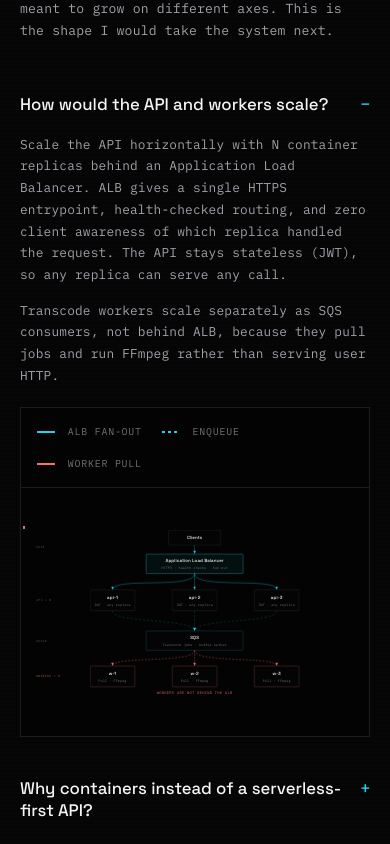
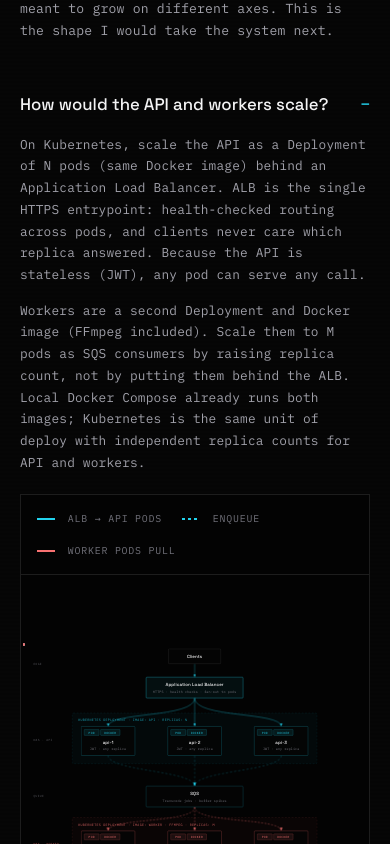
Before and after one commit to edbert-fl/edbert-fl.github.io, a React (Vite) app: page /work/youtube-clone in a window 390 px wide. Shown: the part 7920-8764 px from the top of the page. Built offline with nearby package versions, Linux system fonts and the light colour scheme.

Commit message:
feat: clarify Future scalability FAQ

```diff
--- a/src/pages/YouTubeScaleFaq.tsx
+++ b/src/pages/YouTubeScaleFaq.tsx
@@ -17,8 +17,8 @@ const SCALE_FAQ: ScaleFaqItem[] = [
     id: 'api-workers',
     question: 'How would the API and workers scale?',
     paragraphs: [
-      'Scale the API horizontally with N container replicas behind an Application Load Balancer. ALB gives a single HTTPS entrypoint, health-checked routing, and zero client awareness of which replica handled the request. The API stays stateless (JWT), so any replica can serve any call.',
-      'Transcode workers scale separately as SQS consumers, not behind ALB, because they pull jobs and run FFmpeg rather than serving user HTTP.',
+      'On Kubernetes, scale the API as a Deployment of N pods (same Docker image) behind an Application Load Balancer. ALB is the single HTTPS entrypoint: health-checked routing across pods, and clients never care which replica answered. Because the API is stateless (JWT), any pod can serve any call.',
+      'Workers are a second Deployment and Docker image (FFmpeg included). Scale them to M pods as SQS consumers by raising replica count, not by putting them behind the ALB. Local Docker Compose already runs both images; Kubernetes is the same unit of deploy with independent replica counts for API and workers.',
     ],
     visual: 'topology',
   },
--- a/src/pages/YouTubeScaleTopology.css
+++ b/src/pages/YouTubeScaleTopology.css
@@ -49,7 +49,7 @@
   display: block;
   width: 100%;
   height: auto;
-  min-height: 280px;
+  min-height: 420px;
 }
 
 .ytc-scale-topo__lane {
@@ -81,6 +81,57 @@
 
 .ytc-scale-topo__box--worker {
   stroke: rgba(248, 113, 113, 0.45);
+}
+
+.ytc-scale-topo__box--container {
+  stroke: rgba(34, 211, 238, 0.4);
+}
+
+.ytc-scale-topo__cluster {
+  fill: rgba(34, 211, 238, 0.03);
+  stroke: rgba(34, 211, 238, 0.18);
+  stroke-width: 1;
+  stroke-dasharray: 5 4;
+}
+
+.ytc-scale-topo__cluster--worker {
+  fill: rgba(248, 113, 113, 0.03);
+  stroke: rgba(248, 113, 113, 0.22);
+}
+
+.ytc-scale-topo__cluster-label {
+  fill: rgba(34, 211, 238, 0.75);
+  font-family: var(--mono), ui-monospace, monospace;
+  font-size: 9px;
+  letter-spacing: 0.08em;
+  text-transform: uppercase;
+}
+
+.ytc-scale-topo__cluster-label--hot {
+  fill: rgba(248, 113, 113, 0.8);
+}
+
+.ytc-scale-topo__badge {
+  fill: rgba(34, 211, 238, 0.1);
+  stroke: rgba(34, 211, 238, 0.4);
+  stroke-width: 1;
+}
+
+.ytc-scale-topo__badge--hot {
+  fill: rgba(248, 113, 113, 0.1);
+  stroke: rgba(248, 113, 113, 0.4);
+}
+
+.ytc-scale-topo__badge-text {
+  fill: #22d3ee;
+  font-family: var(--mono), ui-monospace, monospace;
+  font-size: 8px;
+  letter-spacing: 0.08em;
+  text-transform: uppercase;
+}
+
+.ytc-scale-topo__badge-text--hot {
+  fill: #f87171;
 }
 
 .ytc-scale-topo__label {
@@ -160,7 +211,7 @@
 
 @media (max-width: 720px) {
   .ytc-scale-topo__svg {
-    min-height: 240px;
+    min-height: 360px;
   }
 
   .ytc-scale-topo__lane {
--- a/src/pages/YouTubeScaleTopology.tsx
+++ b/src/pages/YouTubeScaleTopology.tsx
@@ -3,26 +3,28 @@ import { useInView, useReducedMotion } from 'motion/react'
 import './YouTubeScaleTopology.css'
 
 const API_REPLICAS = [
-  { id: 'api-1', x: 180, y: 168 },
-  { id: 'api-2', x: 400, y: 168 },
-  { id: 'api-3', x: 620, y: 168 },
+  { id: 'api-1', x: 156 },
+  { id: 'api-2', x: 388 },
+  { id: 'api-3', x: 620 },
 ] as const
 
 const WORKERS = [
-  { id: 'w-1', x: 180, y: 372 },
-  { id: 'w-2', x: 400, y: 372 },
-  { id: 'w-3', x: 620, y: 372 },
+  { id: 'w-1', x: 156 },
+  { id: 'w-2', x: 388 },
+  { id: 'w-3', x: 620 },
 ] as const
 
-const BOX_W = 120
-const BOX_H = 56
+const BOX_W = 144
+const BOX_H = 78
 const ALB_CX = 460
-const ALB_Y = 72
-const SQS_Y = 278
+const ALB_Y = 88
+const API_Y = 220
+const SQS_Y = 380
+const WORKER_Y = 500
 
 /**
- * Runtime topology for future horizontal scale:
- * clients → ALB fan-out to API×N; workers×M independently pull from SQS.
+ * Runtime topology: clients → ALB → Kubernetes API pods × N;
+ * worker pods × M pull from SQS (not behind ALB).
  */
 export function YouTubeScaleTopology() {
   const reduceMotion = useReducedMotion()
@@ -41,24 +43,24 @@ export function YouTubeScaleTopology() {
       ]
         .filter(Boolean)
         .join(' ')}
-      aria-label="Horizontal scale topology. Clients hit one Application Load Balancer. The ALB fans requests out across multiple health-checked API replicas. Any API replica can enqueue a transcode job to SQS. Multiple workers pull jobs from SQS independently and are not behind the ALB."
+      aria-label="Horizontal scale on Kubernetes. Clients hit one Application Load Balancer. The ALB fans requests across N health-checked API pods from a Docker image. Any API pod can enqueue a transcode job to SQS. M worker pods, from a Docker image with FFmpeg, pull jobs from SQS and are not behind the ALB. Scale each Deployment by raising replica count."
     >
       <ul className="ytc-scale-topo__legend" aria-hidden="true">
         <li>
-          <i className="ytc-scale-topo__swatch ytc-scale-topo__swatch--http" /> ALB fan-out
+          <i className="ytc-scale-topo__swatch ytc-scale-topo__swatch--http" /> ALB → API pods
         </li>
         <li>
           <i className="ytc-scale-topo__swatch ytc-scale-topo__swatch--queue" /> Enqueue
         </li>
         <li>
-          <i className="ytc-scale-topo__swatch ytc-scale-topo__swatch--note" /> Worker pull
+          <i className="ytc-scale-topo__swatch ytc-scale-topo__swatch--note" /> Worker pods pull
         </li>
       </ul>
 
       <div className="ytc-scale-topo__canvas">
         <svg
           className="ytc-scale-topo__svg"
-          viewBox="0 0 920 460"
+          viewBox="0 0 920 620"
           role="presentation"
           focusable="false"
         >
@@ -87,39 +89,63 @@ export function YouTubeScaleTopology() {
             </marker>
           </defs>
 
-          {/* Lane labels */}
-          <text x="36" y="56" className="ytc-scale-topo__lane">
+          <text x="28" y="56" className="ytc-scale-topo__lane">
             Edge
           </text>
-          <text x="36" y="198" className="ytc-scale-topo__lane">
-            API × N
+          <text x="28" y="258" className="ytc-scale-topo__lane">
+            K8s · API
           </text>
-          <text x="36" y="308" className="ytc-scale-topo__lane">
+          <text x="28" y="410" className="ytc-scale-topo__lane">
             Queue
           </text>
-          <text x="36" y="402" className="ytc-scale-topo__lane ytc-scale-topo__lane--hot">
-            Workers × M
+          <text x="28" y="538" className="ytc-scale-topo__lane ytc-scale-topo__lane--hot">
+            K8s · Worker
+          </text>
+
+          <rect
+            x="132"
+            y={API_Y - 36}
+            width="656"
+            height={BOX_H + 58}
+            rx="3"
+            className="ytc-scale-topo__cluster"
+          />
+          <text x="148" y={API_Y - 14} className="ytc-scale-topo__cluster-label">
+            Kubernetes Deployment · image: api · replicas: N
+          </text>
+
+          <rect
+            x="132"
+            y={WORKER_Y - 36}
+            width="656"
+            height={BOX_H + 58}
+            rx="3"
+            className="ytc-scale-topo__cluster ytc-scale-topo__cluster--worker"
+          />
+          <text
+            x="148"
+            y={WORKER_Y - 14}
+            className="ytc-scale-topo__cluster-label ytc-scale-topo__cluster-label--hot"
+          >
+            Kubernetes Deployment · image: worker · FFmpeg · replicas: M
           </text>
 
           <g className="ytc-scale-topo__wires" fill="none" strokeWidth="1.4">
-            {/* Clients → ALB */}
             <path
               id="ytc-scale-path-client"
-              d={`M ${ALB_CX} 48 V ${ALB_Y}`}
+              d={`M ${ALB_CX} 52 V ${ALB_Y}`}
               stroke="#22d3ee"
               strokeOpacity="0.55"
               markerEnd="url(#ytc-scale-arrow)"
             />
 
-            {/* ALB fan-out to each API replica */}
             {API_REPLICAS.map((api) => {
               const targetX = api.x + BOX_W / 2
-              const targetY = api.y
               return (
                 <path
                   key={`alb-${api.id}`}
                   id={`ytc-scale-path-${api.id}`}
-                  d={`M ${ALB_CX} ${ALB_Y + 52} C ${ALB_CX} ${ALB_Y + 96}, ${targetX} ${targetY - 36}, ${targetX} ${targetY}`}
+                  d={`M ${ALB_CX} ${ALB_Y + 56} C ${ALB_CX} ${ALB_Y + 110}, ${targetX} ${API_Y - 40}, ${targetX} ${API_Y}`}
                   stroke="#22d3ee"
                   strokeOpacity="0.65"
                   markerEnd="url(#ytc-scale-arrow)"
@@ -127,17 +153,13 @@ export function YouTubeScaleTopology() {
               )
             })}
 
-            {/* Each API → SQS enqueue */}
             {API_REPLICAS.map((api) => {
               const fromX = api.x + BOX_W / 2
-              const fromY = api.y + BOX_H
-              const toX = ALB_CX
-              const toY = SQS_Y
               return (
                 <path
                   key={`enq-${api.id}`}
                   id={`ytc-scale-enq-${api.id}`}
-                  d={`M ${fromX} ${fromY} C ${fromX} ${fromY + 34}, ${toX} ${toY - 34}, ${toX} ${toY}`}
+                  d={`M ${fromX} ${API_Y + BOX_H} C ${fromX} ${API_Y + BOX_H + 42}, ${ALB_CX} ${SQS_Y - 42}, ${ALB_CX} ${SQS_Y}`}
                   stroke="#22d3ee"
                   strokeOpacity="0.4"
                   strokeDasharray="6 5"
@@ -146,15 +168,13 @@ export function YouTubeScaleTopology() {
               )
             })}
 
-            {/* SQS fan-out pull to each worker */}
             {WORKERS.map((worker) => {
               const toX = worker.x + BOX_W / 2
-              const toY = worker.y
               return (
                 <path
                   key={`pull-${worker.id}`}
                   id={`ytc-scale-pull-${worker.id}`}
-                  d={`M ${ALB_CX} ${SQS_Y + 52} C ${ALB_CX} ${SQS_Y + 88}, ${toX} ${toY - 28}, ${toX} ${toY}`}
+                  d={`M ${ALB_CX} ${SQS_Y + 56} C ${ALB_CX} ${SQS_Y + 100}, ${toX} ${WORKER_Y - 36}, ${toX} ${WORKER_Y}`}
                   stroke="#f87171"
                   strokeOpacity="0.7"
                   strokeDasharray="5 4"
@@ -165,49 +185,78 @@ export function YouTubeScaleTopology() {
           </g>
 
           <g className="ytc-scale-topo__blocks">
-            {/* Clients */}
             <rect
               x={ALB_CX - 70}
-              y={8}
+              y={12}
               width={140}
               height={40}
               rx={2}
               className="ytc-scale-topo__box"
             />
-            <text x={ALB_CX} y={33} textAnchor="middle" className="ytc-scale-topo__label">
+            <text x={ALB_CX} y={37} textAnchor="middle" className="ytc-scale-topo__label">
               Clients
             </text>
 
-            {/* ALB */}
             <rect
               x={ALB_CX - 130}
               y={ALB_Y}
               width={260}
-              height={52}
+              height={56}
               rx={2}
               className="ytc-scale-topo__box ytc-scale-topo__box--accent"
             />
-            <text x={ALB_CX} y={ALB_Y + 22} textAnchor="middle" className="ytc-scale-topo__label">
+            <text x={ALB_CX} y={ALB_Y + 24} textAnchor="middle" className="ytc-scale-topo__label">
               Application Load Balancer
             </text>
-            <text x={ALB_CX} y={ALB_Y + 40} textAnchor="middle" className="ytc-scale-topo__sub">
-              HTTPS · health checks · fan-out
+            <text x={ALB_CX} y={ALB_Y + 42} textAnchor="middle" className="ytc-scale-topo__sub">
+              HTTPS · health checks · fan-out to pods
             </text>
 
-            {/* API replicas as separate boxes */}
             {API_REPLICAS.map((api) => (
               <g key={api.id}>
                 <rect
                   x={api.x}
-                  y={api.y}
+                  y={API_Y}
                   width={BOX_W}
                   height={BOX_H}
                   rx={2}
-                  className="ytc-scale-topo__box"
+                  className="ytc-scale-topo__box ytc-scale-topo__box--container"
+                />
+                <rect
+                  x={api.x + 8}
+                  y={API_Y + 8}
+                  width={40}
+                  height={16}
+                  rx={1}
+                  className="ytc-scale-topo__badge"
                 />
                 <text
+                  x={api.x + 28}
+                  y={API_Y + 19.5}
+                  textAnchor="middle"
+                  className="ytc-scale-topo__badge-text"
+                >
+                  pod
+                </text>
+                <rect
+                  x={api.x + 52}
+                  y={API_Y + 8}
+                  width={52}
+                  height={16}
+                  rx={1}
+                  className="ytc-scale-topo__badge"
+                />
+                <text
+                  x={api.x + 78}
+                  y={API_Y + 19.5}
+                  textAnchor="middle"
+                  className="ytc-scale-topo__badge-text"
+                >
+                  docker
+                </text>
+                <text
                   x={api.x + BOX_W / 2}
-                  y={api.y + 24}
+                  y={API_Y + 46}
                   textAnchor="middle"
                   className="ytc-scale-topo__label"
                 >
@@ -215,7 +264,7 @@ export function YouTubeScaleTopology() {
                 </text>
                 <text
                   x={api.x + BOX_W / 2}
-                  y={api.y + 42}
+                  y={API_Y + 64}
                   textAnchor="middle"
                   className="ytc-scale-topo__sub"
                 >
@@ -224,36 +273,66 @@ export function YouTubeScaleTopology() {
               </g>
             ))}
 
-            {/* SQS */}
             <rect
               x={ALB_CX - 130}
               y={SQS_Y}
               width={260}
-              height={52}
+              height={56}
               rx={2}
               className="ytc-scale-topo__box ytc-scale-topo__box--queue"
             />
-            <text x={ALB_CX} y={SQS_Y + 22} textAnchor="middle" className="ytc-scale-topo__label">
+            <text x={ALB_CX} y={SQS_Y + 24} textAnchor="middle" className="ytc-scale-topo__label">
               SQS
             </text>
-            <text x={ALB_CX} y={SQS_Y + 40} textAnchor="middle" className="ytc-scale-topo__sub">
+            <text x={ALB_CX} y={SQS_Y + 42} textAnchor="middle" className="ytc-scale-topo__sub">
               Transcode jobs · buffer spikes
             </text>
 
-            {/* Workers as separate boxes */}
             {WORKERS.map((worker) => (
               <g key={worker.id}>
                 <rect
                   x={worker.x}
-                  y={worker.y}
+                  y={WORKER_Y}
                   width={BOX_W}
                   height={BOX_H}
                   rx={2}
                   className="ytc-scale-topo__box ytc-scale-topo__box--worker"
                 />
+                <rect
+                  x={worker.x + 8}
+                  y={WORKER_Y + 8}
+                  width={40}
+                  height={16}
+                  rx={1}
+                  className="ytc-scale-topo__badge ytc-scale-topo__badge--hot"
+                />
+                <text
+                  x={worker.x + 28}
+                  y={WORKER_Y + 19.5}
+                  textAnchor="middle"
+                  className="ytc-scale-topo__badge-text ytc-scale-topo__badge-text--hot"
+                >
+                  pod
+                </text>
+                <rect
+                  x={worker.x + 52}
+                  y={WORKER_Y + 8}
+                  width={52}
+                  height={16}
+                  rx={1}
+                  className="ytc-scale-topo__badge ytc-scale-topo__badge--hot"
+                />
+                <text
+                  x={worker.x + 78}
+                  y={WORKER_Y + 19.5}
+                  textAnchor="middle"
+                  className="ytc-scale-topo__badge-text ytc-scale-topo__badge-text--hot"
+                >
+                  docker
+                </text>
                 <text
                   x={worker.x + BOX_W / 2}
-                  y={worker.y + 24}
+                  y={WORKER_Y + 46}
                   textAnchor="middle"
                   className="ytc-scale-topo__label"
                 >
@@ -261,22 +340,17 @@ export function YouTubeScaleTopology() {
                 </text>
                 <text
                   x={worker.x + BOX_W / 2}
-                  y={worker.y + 42}
+                  y={WORKER_Y + 64}
                   textAnchor="middle"
                   className="ytc-scale-topo__sub"
                 >
-                  Pull · FFmpeg
+                  pull · FFmpeg
                 </text>
               </g>
             ))}
 
-            <text
-              x={ALB_CX}
-              y={448}
-              textAnchor="middle"
-              className="ytc-scale-topo__footnote"
-            >
-              Workers are not behind the ALB
+            <text x={ALB_CX} y={604} textAnchor="middle" className="ytc-scale-topo__footnote">
+              Compose images on Kubernetes · workers not behind the ALB
             </text>
           </g>
 
```
